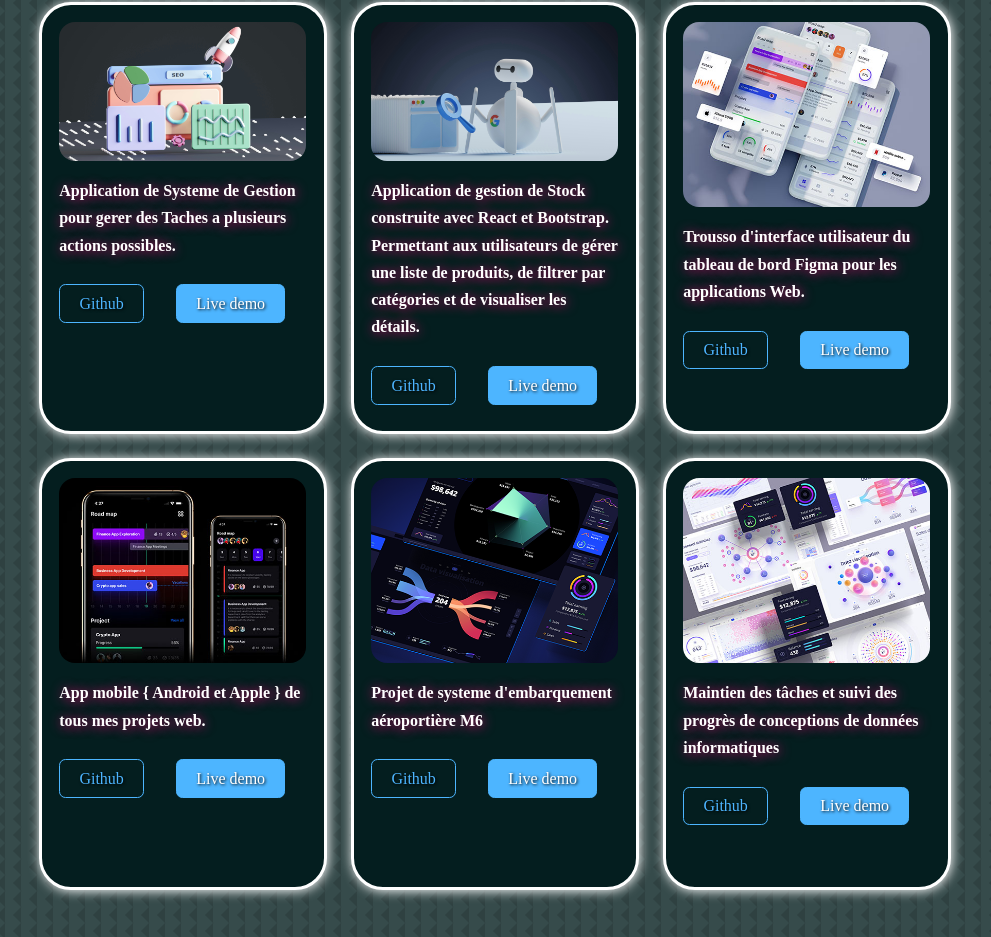
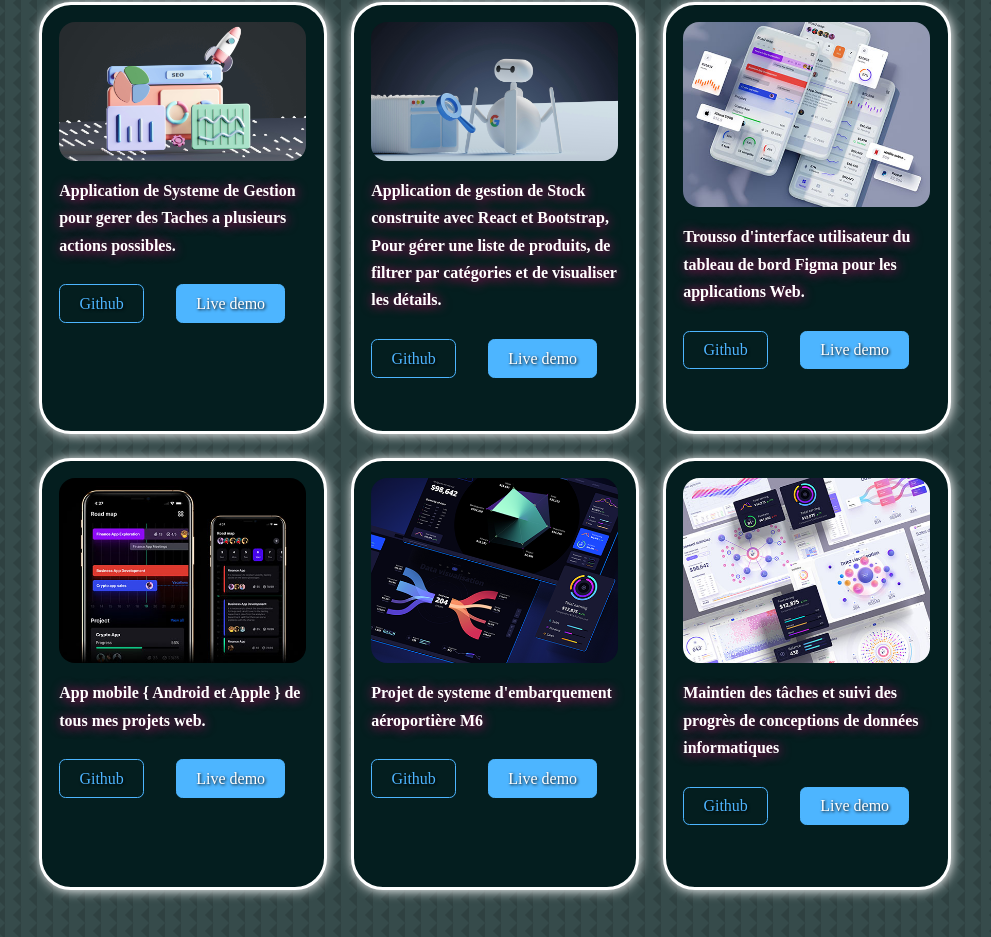
Before and after one commit to Mouhamed1003/keenprogrammer.com, a React (Create React App) app: page / in a window 1280 px wide. Shown: the part 3573-4510 px from the top of the page, without its empty margins (195-1186 px from the left). Built offline with nearby package versions, Linux system fonts and the light colour scheme.

Commit message:
Update Portfolio.jsx

```diff
--- a/src/components/portfolio/Portfolio.jsx
+++ b/src/components/portfolio/Portfolio.jsx
@@ -18,7 +18,7 @@ const data = [
   {
     id: 2,
     image: IMG2,
-    title: 'Application de gestion de Stock construite avec React et Bootstrap. Permettant aux utilisateurs de gérer une liste de produits, de filtrer par catégories et de visualiser les détails.',
+    title: 'Application de gestion de Stock construite avec React et Bootstrap, Pour gérer une liste de produits, de filtrer par catégories et de visualiser les détails.',
     github: "https://github.com/Mouhamed1003/produit-manager",
     demo: "https://mouhamed1003.github.io/produit-manager/"
   },
```
